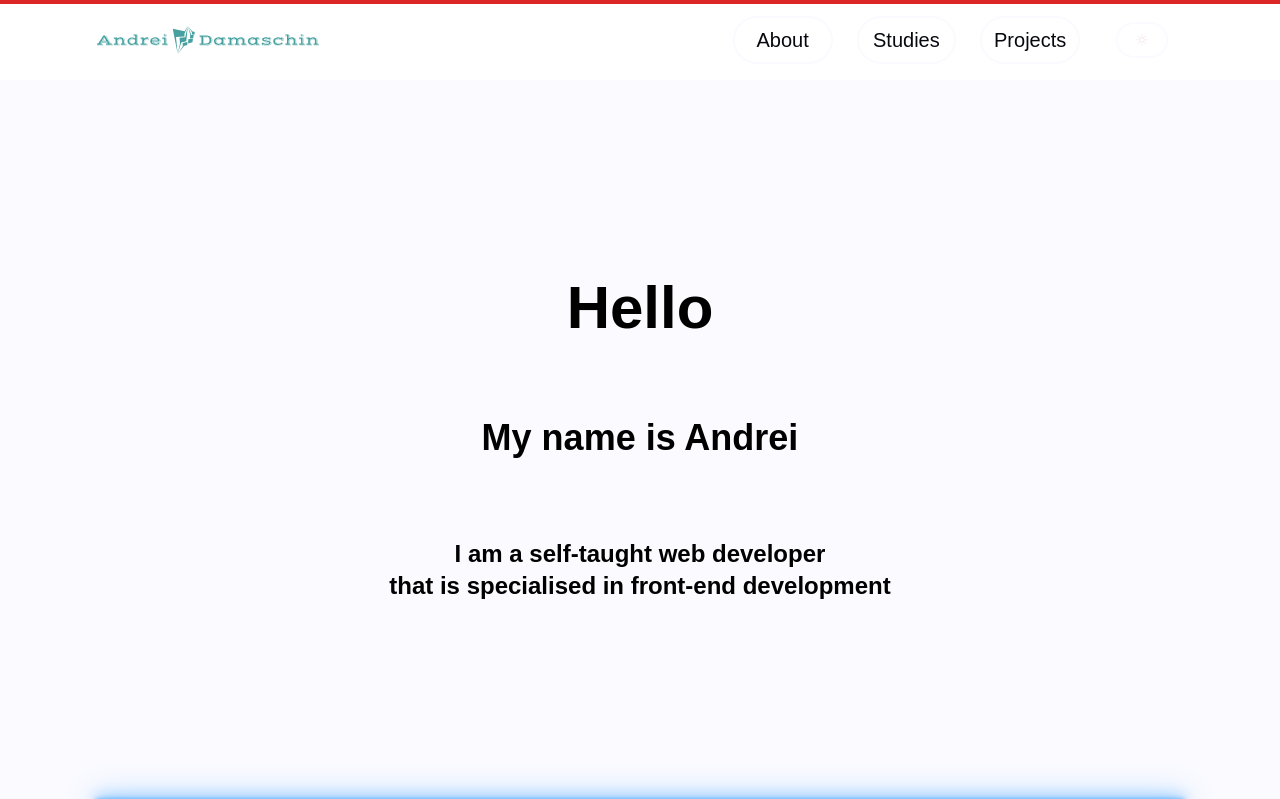
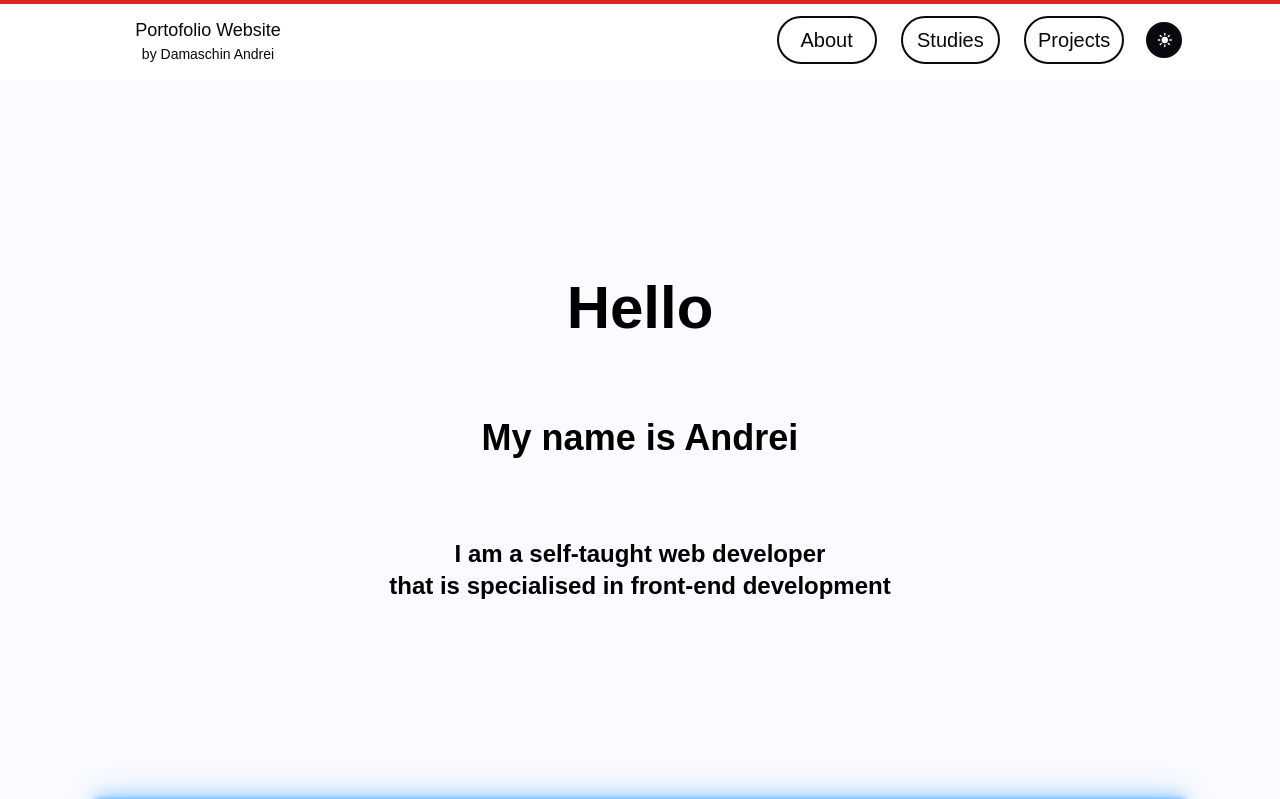
Before and after one commit to damonosi/portofolio, a Next.js app: page / in a window 1280 px wide. Shown: the top 799 px of the page. Built offline with nearby package versions, Linux system fonts and the light colour scheme; a web font is replaced by a local one.

Commit message:
theme switcher header

```diff
--- a/src/app/layout.tsx
+++ b/src/app/layout.tsx
@@ -20,7 +20,7 @@ export default function RootLayout({
           <Providers>
             <Header />
 
-            <main className="grid grid-cols-1 px-5 md:px-24 bg-light dark:bg-dark">
+            <main className="grid grid-cols-1 px-5 md:px-24 bg-light dark:bg-dark transition-colors duration-1000 ">
               {children}
             </main>
 
--- a/src/components/navigation/Header.tsx
+++ b/src/components/navigation/Header.tsx
@@ -2,28 +2,23 @@
 
 import useScrollDirection from "@/hooks/useScrollDirection";
 import { motion, useScroll } from "framer-motion";
-import { useTheme } from "next-themes";
-import Image from "next/image";
 import Link from "next/link";
 import { useState } from "react";
-import { MdNightsStay } from "react-icons/md";
 import { TiThMenuOutline } from "react-icons/ti";
-import { WiDaySunny } from "react-icons/wi";
-import Logo from "../../../public/imagini/logo-no-background.svg";
 import ScrollProgress from "./ScrollProgress";
 import ThemeSwitcher from "./ThemeSwitcher";
 const Mask = ({ className }: { className?: string }) => {
   return (
     <div
       id="mask"
-      className={` absolute  dark:bg-light bg-dark h-0 ease-in-out duration-1000 group-hover:h-full left-0 right-0 bottom-0 opacity-70 z-10 ${className}`}
+      className={` absolute  dark:bg-light bg-dark h-0 ease-in-out duration-1000 group-hover:h-full left-0 right-0 bottom-0  z-10 ${className}`}
     ></div>
   );
 };
 const NavigationButton = ({ link, text }: { link: string; text: string }) => {
   return (
     <Link
-      className="border-2 group px-4 flex relative w-full items-center justify-center overflow-hidden rounded-full border-light py-2"
+      className="border-2 dark:border-light border-dark group px-4 flex relative w-full items-center justify-center overflow-hidden rounded-full  py-2"
       href={link}
     >
       <span className="z-50 text-dark dark:text-light group-hover:dark:text-dark group-hover:text-light">
@@ -35,17 +30,6 @@ const NavigationButton = ({ link, text }: { link: string; text: string }) => {
 };
 
 const Navigation = () => {
-  const [opened, setOpended] = useState(false);
-  const { theme, setTheme } = useTheme();
-
-  function handleSetTheme() {
-    if (theme === "dark") {
-      setTheme("light");
-    } else {
-      setTheme("dark");
-    }
-  }
-
   return (
     <div className=" justify-center items-center gap-5 hidden md:flex">
       <nav className="flex gap-6 text-dark text-xl dark:text-light justify-center items-center">
@@ -62,27 +46,8 @@ const Navigation = () => {
           text="Projects"
         />
       </nav>
-      <div
-        className={`flex relative h-fit w-full  group px-4  items-center justify-center overflow-hidden rounded-full border-light py-2  `}
-      >
-        <button
-          className={`flex whitespace-nowrap h-fit w-full border-2 flex-row group px-4  items-center justify-center overflow-hidden rounded-full border-light py-2 ${
-            opened && "border"
-          } `}
-          onClick={handleSetTheme}
-        >
-          {theme === "dark" ? <MdNightsStay /> : <WiDaySunny />}
-        </button>
-        {opened ? (
-          <div className="absolute gap-2  flex top-0 right-1/2 transform translate-y-full items-center translate-x-1/2">
-            <span className="text-lg">light</span>
-            <ThemeSwitcher />
-            <span className="text-lg">dark</span>
-          </div>
-        ) : (
-          ""
-        )}
-      </div>
+
+      <ThemeSwitcher />
     </div>
   );
 };
@@ -110,13 +75,11 @@ const MobileMenu = () => {
 const LogoComponent = () => {
   return (
     <div
-      className=" flex w-56 "
+      className=" flex w-56 flex-col justify-center items-center"
       id="logo-container"
     >
-      <Image
-        alt="logo"
-        src={Logo}
-      />
+      <span className="text-lg">Portofolio Website</span>
+      <span className="text-sm">by Damaschin Andrei</span>
     </div>
   );
 };
@@ -129,7 +92,7 @@ const Header = () => {
     <>
       <ScrollProgress scrollYProgress={scrollYProgress} />
       <motion.header
-        className={`transition-all px-5 duration-700 flex justify-between  sticky top-0  dark:shadow-[0_0_2px_#fff,inset_0_0_2px_#fff,0_0_5px_#08f,0_0_15px_#08f,0_0_30px_#08f] items-center md:px-24 backdrop-blur-lg w-full h-20 z-40  text-[#f4e6e6] ${
+        className={`transition-all text-dark px-5 duration-700 flex justify-between  sticky top-0  dark:shadow-[0_0_2px_#fff,inset_0_0_2px_#fff,0_0_5px_#08f,0_0_15px_#08f,0_0_30px_#08f] items-center md:px-24 backdrop-blur-lg w-full h-20 z-40  dark:text-light ${
           scrollDirection === "down"
             ? "-translate-y-full scale-90 opacity-0"
             : "-translate-y-0 scale-100 opacity-100"
--- a/src/components/navigation/ThemeSwitcher.tsx
+++ b/src/components/navigation/ThemeSwitcher.tsx
@@ -1,44 +1,47 @@
 "use client";
 import { useTheme } from "next-themes";
 import { useState } from "react";
+import { IoSunny } from "react-icons/io5";
+import { MdNightsStay } from "react-icons/md";
+const ThemeSwitcher = () => {
+  const [opened, setOpended] = useState(false);
+  const { theme, setTheme } = useTheme();
 
-const ThemeSwitcher = () => {
-  const { theme, setTheme } = useTheme();
-  const [seeToolbar, setSeeToolbar] = useState(false);
-
-  const handleOnMouseEnter = () => {
-    setSeeToolbar(true);
-  };
-  const handleOnMouseLeave = () => {
-    setSeeToolbar(false);
-  };
+  function handleSetTheme() {
+    if (theme === "dark") {
+      setTheme("light");
+    } else {
+      setTheme("dark");
+    }
+  }
 
   return (
-    <label className="relative inline-flex cursor-pointer items-center">
-      <input
-        type="checkbox"
-        value={theme}
-        onChange={() => {
-          setTheme(theme === "dark" ? "light" : "dark");
-        }}
-        className="peer sr-only"
-      />
-      <div
-        onMouseEnter={handleOnMouseEnter}
-        onMouseLeave={handleOnMouseLeave}
-        className="peer h-6 w-11 rounded-full bg-blue-600 bg-opacity-50 after:border-dark after:absolute after:top-[2px] after:left-[2px] after:h-5 after:w-5 after:rounded-full after:border  after:bg-dark dark:after:bg-light after:transition-all after:content-[''] peer-checked:bg-blue-600  peer-checked:after:translate-x-full peer-checked:after:border-white peer-focus:outline-none   dark:border-gray-600 dark:bg-gray-700 dark:peer-focus:ring-blue-800"
-      ></div>
-      <span
-        className={
-          seeToolbar
-            ? "  absolute right-1/2 -bottom-full h-auto translate-x-1/2 translate-y-full transform items-center z-50 justify-center rounded  p-2 text-center text-white "
-            : "hidden"
-        }
-      >
-        {theme === "dark" ? "dark theme" : "light"}
-      </span>
-
-    </label>
+    <button
+      className={`flex group/theme bg-dark dark:bg-light whitespace-nowrap overflow-hidden h-10  w-10 relative    border-2 flex-row group   items-center justify-center  rounded-full border-light py-2 ${
+        opened && "border"
+      } `}
+      onClick={handleSetTheme}
+    >
+      {theme === "dark" ? (
+        <div className="flex  top-1/2 left-1/2 justify-center  transform  ease-in-out duration-1000 -translate-x-[1.2rem] group-hover/theme:-translate-x-[3.8rem] -translate-y-1/2 absolute items-center min-h-[20px] w-20  ">
+          <div className="flex  w-full justify-center">
+            <MdNightsStay className="text-light dark:text-dark" />
+          </div>
+          <div className="flex w-full justify-center ">
+            <IoSunny className="text-light dark:text-dark" />{" "}
+          </div>
+        </div>
+      ) : (
+        <div className="flex top-1/2 left-1/2 justify-center  transform  ease-in-out duration-1000 -translate-x-[1.2rem] group-hover/theme:-translate-x-[3.8rem] -translate-y-1/2 absolute items-center min-h-[20px] w-20  ">
+          <div className="flex w-full justify-center ">
+            <IoSunny className="text-light dark:text-dark" />{" "}
+          </div>
+          <div className="flex w-full justify-center">
+            <MdNightsStay className="text-light dark:text-dark" />
+          </div>
+        </div>
+      )}
+    </button>
   );
 };
 
```
